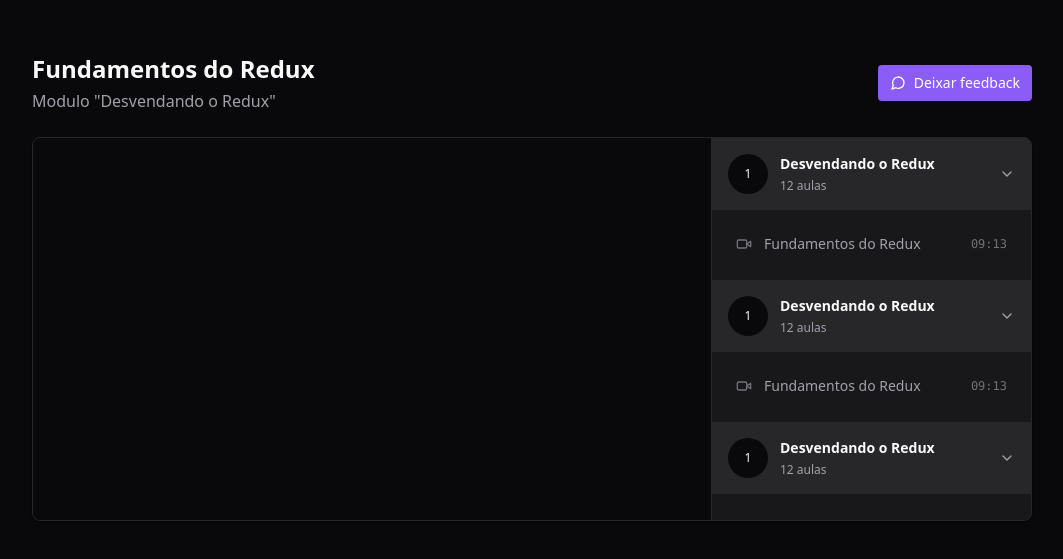
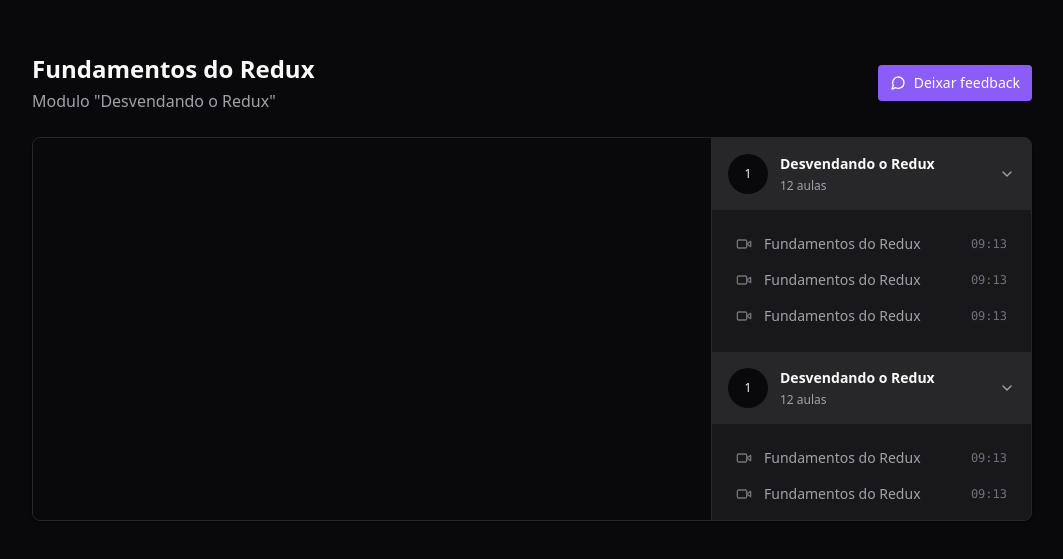
Before and after one commit to vian4dev/redux-zustand, a React (Vite) app: page / in a window 1280 px wide. Shown: the part 113-672 px from the top of the page, without its empty margins (108-1171 px from the left). Built offline with nearby package versions, Linux system fonts and the light colour scheme.

Commit message:
Separando componentes

```diff
--- /dev/null
+++ b/src/components/Header.tsx
@@ -0,0 +1,8 @@
+export function Header() {
+    return (
+        <div className="flex flex-col gap-1">
+            <h1 className="text-2xl font-bold">Fundamentos do Redux</h1>
+            <span className="text=sm text-zinc-400">Modulo "Desvendando o Redux"</span>
+        </div>
+    )
+}
--- /dev/null
+++ b/src/components/Lesson.tsx
@@ -0,0 +1,11 @@
+import { Video } from "lucide-react";
+
+export function Lesson() {
+    return (
+        <button className="flex items-center gap-3 text-sm text-zinc-400">
+            <Video className="w-4 h-4 text-zinc-500" />
+            <span>Fundamentos do Redux</span>
+            <span className="ml-auto font-mono text-xs text-zinc-500">09:13</span>
+        </button>
+    )
+}
--- /dev/null
+++ b/src/components/Module.tsx
@@ -0,0 +1,28 @@
+import { ChevronDown, Video } from "lucide-react";
+import { Lesson } from "./Lesson";
+
+
+export function Module() {
+    return (
+        <div>
+
+            <button className="flex w-full items-center gap-3 bg-zinc-800 p-4">
+                <div className="flex h-10 w-10 rounded-full items-center justify-center bg-zinc-950 text-xs">
+                    1
+                </div>
+                <div className="flex flex-col gap-1 text-left">
+                    <strong className="text-sm">Desvendando o Redux</strong>
+                    <span className="text-xs text-zinc-400">12 aulas</span>
+                </div>
+
+                <ChevronDown className="w-4 h-4 ml-auto text-zinc-400" />
+            </button>
+
+            <nav className="relative flex flex-col gap-4 p-6">
+                <Lesson />
+                <Lesson />
+                <Lesson />
+            </nav>
+        </div>
+    )
+}
--- /dev/null
+++ b/src/components/Video.tsx
@@ -0,0 +1,14 @@
+import ReactPlayer from "react-player";
+
+export function Video() {
+    return (
+        <div className="w-full bg-zinc-950 aspect-video">
+            <ReactPlayer
+                width="100%"
+                height="100%"
+                controls
+                url="https://www.youtube.com/watch?v=u99tNt3TZf8"
+            />
+        </div>
+    )
+}
--- a/src/pages/Player.tsx
+++ b/src/pages/Player.tsx
@@ -1,5 +1,7 @@
-import { ChevronDown, MessageCircle, Video } from 'lucide-react'
-import ReactPlayer from 'react-player'
+import { ChevronDown, MessageCircle } from 'lucide-react'
+import { Header } from '../components/Header'
+import { Video } from '../components/Video'
+import { Module } from '../components/Module'
 
 export function Player() {
     return (
@@ -7,10 +9,7 @@
             <div className="flex w-[1000px] flex-col gap-6">
                 <div className="flex items-center justify-between">
                     {/* Header */}
-                    <div className="flex flex-col gap-1">
-                        <h1 className="text-2xl font-bold">Fundamentos do Redux</h1>
-                        <span className="text=sm text-zinc-400">Modulo "Desvendando o Redux"</span>
-                    </div>
+                    <Header />
 
                     <button className="flex items-center gap-2 rounded bg-violet-500 px-3 py-2 text-sm font-medium text-white hover:bg-violet-600">
                         <MessageCircle className="w-4 h-4"/>
@@ -19,82 +18,12 @@
                 </div>
                 <main className="relative flex overflow-hidden rounded-lg border border-zinc-800 bg-zinc-900 shadow pr-80">
                     <div className="flex-1">
-                        <div className="w-full bg-zinc-950 aspect-video">
-                            <ReactPlayer
-                            width="100%"
-                            height="100%"
-                            controls
-                            url="https://www.youtube.com/watch?v=u99tNt3TZf8"
-                            />
-                        </div>
+                        <Video />
                     </div>
                     <aside className="w-80 absolute top-0 bottom-0 right-0 border-l divide-y-2 divide-zinc-900 border-zinc-800 bg-zinc-900 overflow-y-scroll scrollbar scrollbar-thin scrollbar-track-zinc-950 scrollbar-thumb-zinc-800">
-                        <div>
-
-                            <button className="flex w-full items-center gap-3 bg-zinc-800 p-4">
-                                <div className="flex h-10 w-10 rounded-full items-center justify-center bg-zinc-950 text-xs">
-                                    1
-                                </div>
-                                <div className="flex flex-col gap-1 text-left">
-                                    <strong className="text-sm">Desvendando o Redux</strong>
-                                    <span className="text-xs text-zinc-400">12 aulas</span>
-                                </div>
-
-                                <ChevronDown className="w-4 h-4 ml-auto text-zinc-400" />
-                            </button>
-
-                            <nav className="relative flex flex-col gap-4 p-6">
-                                <button className="flex items-center gap-3 text-sm text-zinc-400">
-                                    <Video className="w-4 h-4 text-zinc-500"/>
-                                    <span>Fundamentos do Redux</span>
-                                    <span className="ml-auto font-mono text-xs text-zinc-500">09:13</span>
-                                </button>
-                            </nav>
-                        </div>
-                        <div>
-
-                            <button className="flex w-full items-center gap-3 bg-zinc-800 p-4">
-                                <div className="flex h-10 w-10 rounded-full items-center justify-center bg-zinc-950 text-xs">
-                                    1
-                                </div>
-                                <div className="flex flex-col gap-1 text-left">
-                                    <strong className="text-sm">Desvendando o Redux</strong>
-                                    <span className="text-xs text-zinc-400">12 aulas</span>
-                                </div>
-
-                                <ChevronDown className="w-4 h-4 ml-auto text-zinc-400" />
-                            </button>
-
-                            <nav className="relative flex flex-col gap-4 p-6">
-                                <button className="flex items-center gap-3 text-sm text-zinc-400">
-                                    <Video className="w-4 h-4 text-zinc-500"/>
-                                    <span>Fundamentos do Redux</span>
-                                    <span className="ml-auto font-mono text-xs text-zinc-500">09:13</span>
-                                </button>
-                            </nav>
-                        </div>
-                        <div>
-
-                            <button className="flex w-full items-center gap-3 bg-zinc-800 p-4">
-                                <div className="flex h-10 w-10 rounded-full items-center justify-center bg-zinc-950 text-xs">
-                                    1
-                                </div>
-                                <div className="flex flex-col gap-1 text-left">
-                                    <strong className="text-sm">Desvendando o Redux</strong>
-                                    <span className="text-xs text-zinc-400">12 aulas</span>
-                                </div>
-
-                                <ChevronDown className="w-4 h-4 ml-auto text-zinc-400" />
-                            </button>
-
-                            <nav className="relative flex flex-col gap-4 p-6">
-                                <button className="flex items-center gap-3 text-sm text-zinc-400">
-                                    <Video className="w-4 h-4 text-zinc-500"/>
-                                    <span>Fundamentos do Redux</span>
-                                    <span className="ml-auto font-mono text-xs text-zinc-500">09:13</span>
-                                </button>
-                            </nav>
-                        </div>
+                        <Module />
+                        <Module />
+                        <Module />
                     </aside>
                 </main>
             </div>
```
